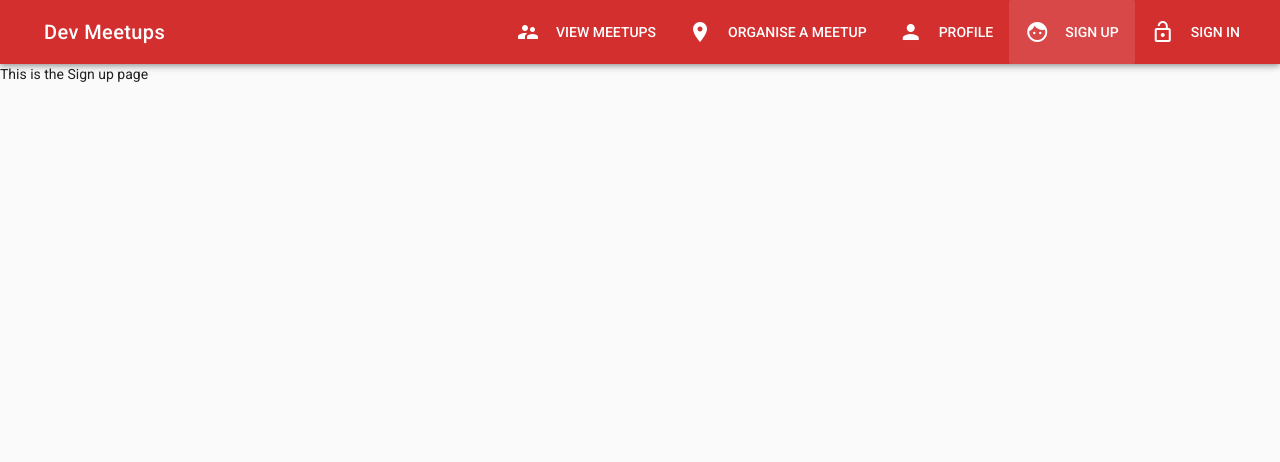
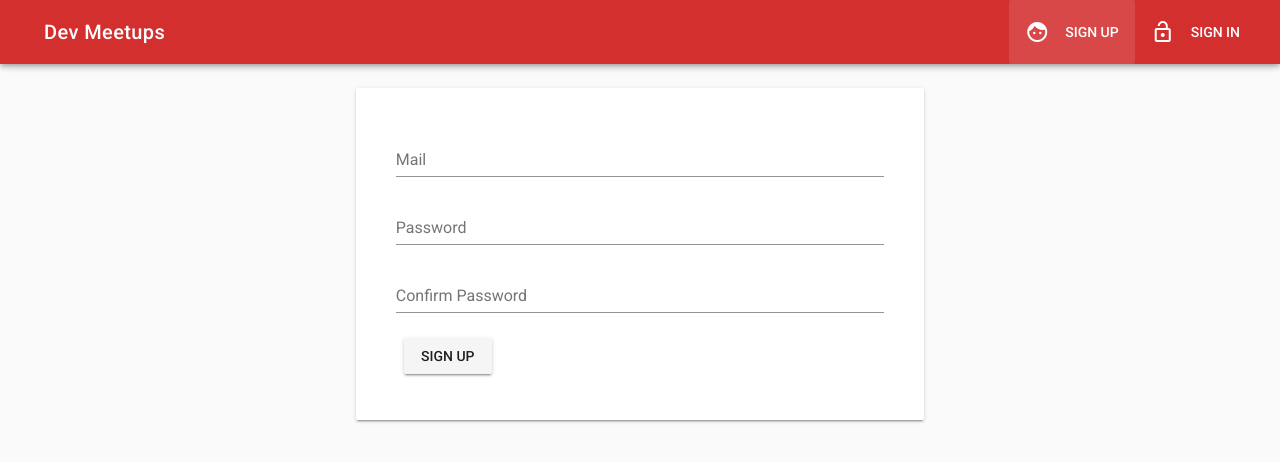
Before and after one commit to agathaco/vue-meetup-app, a Vue app: page /signup in a window 1280 px wide. Shown: the top 462 px of the page. Built offline with nearby package versions, Linux system fonts and the light colour scheme.

Commit message:
adding authentication

```diff
--- a/package.json
+++ b/package.json
@@ -11,7 +11,9 @@
     "build": "node build/build.js"
   },
   "dependencies": {
+    "firebase": "^5.0.3",
     "moment": "^2.22.1",
+    "npm": "^6.0.1",
     "vue": "^2.5.2",
     "vue-router": "^3.0.1",
     "vuetify": "^1.0.0",
--- a/src/App.vue
+++ b/src/App.vue
@@ -2,7 +2,7 @@
   <v-app>
     <v-navigation-drawer temporary fixed app v-model="sideNav">
       <v-list dense>
-        <v-list-tile v-for="item in items" :key="item.text" router :to="item.link">
+        <v-list-tile v-for="item in menuItems" :key="item.text" router :to="item.link">
           <v-list-tile-action>
             <v-icon left>{{item.icon}}</v-icon>
           </v-list-tile-action>
@@ -17,7 +17,7 @@
       <v-toolbar-title><router-link to="/" tag="span" style="cursor:pointer">Dev Meetups</router-link></v-toolbar-title>
       <v-spacer></v-spacer>
       <v-toolbar-items class="hidden-xs-only">
-        <v-btn flat v-for="item in items" :key="item.text" :to="item.link">
+        <v-btn flat v-for="item in menuItems" :key="item.text" :to="item.link">
           <v-icon left>{{item.icon}}</v-icon>
           {{item.text}}</v-btn>
       </v-toolbar-items>
@@ -35,14 +35,26 @@
     data() {
       return {
         sideNav: false,
-        items: [
-        { icon: 'supervisor_account', text: 'View Meetups', link:'/meetups' },
-        { icon: 'room', text: 'Organise a Meetup' , link:'/meetups/new'},
-        { icon: 'person', text: 'Profile', link:'/profile' },
-        { icon: 'face', text:'Sign up', link:'/signup'},
-        { icon: 'lock_open', text: 'Sign in', link:'/signin'}
-        ]
       }
+    },
+    computed: {
+      menuItems() {
+        let menuItems = [
+          { icon: 'face', text:'Sign up', link:'/signup'},
+          { icon: 'lock_open', text: 'Sign in', link:'/signin'}
+        ];
+        if (this.userIsAuthenticated) {
+          menuItems = [
+            { icon: 'supervisor_account', text: 'View Meetups', link:'/meetups' },
+            { icon: 'room', text: 'Organise a Meetup' , link:'/meetups/new'},
+            { icon: 'person', text: 'Profile', link:'/profile' },
+          ]
+        }
+        return menuItems;
+      },
+      userIsAuthenticated () {
+        return this.$store.getters.user !== null && this.$store.getters.user !== undefined
+      },
     },
     name: 'App',
   };
--- a/src/components/User/Signup.vue
+++ b/src/components/User/Signup.vue
@@ -1,11 +1,79 @@
 <template>
-    <div>
-        <p>This is the Sign up page</p>
-    </div>
+  <v-container>
+    <v-layout row>
+      <v-flex xs12 sm6 offset-sm3>
+        <v-card>
+          <v-card-text>
+            <v-container>
+              <form @submit.prevent="onSignup">
+                <v-layout row>
+                  <v-flex xs12>
+                    <v-text-field name="email" label="Mail" id="email" v-model="email" type="email" required></v-text-field>
+                  </v-flex>
+                </v-layout>
+                <v-layout row>
+                  <v-flex xs12>
+                    <v-text-field name="password" label="Password" id="password" v-model="password" type="password" required></v-text-field>
+                  </v-flex>
+                </v-layout>
+                <v-layout row>
+                  <v-flex xs12>
+                    <v-text-field name="confirmPassword" label="Confirm Password" id="confirmPassword" v-model="confirmPassword" type="password" :rules="[comparePasswords]"></v-text-field>
+                  </v-flex>
+                </v-layout>
+                <v-layout row>
+                  <v-flex xs12>
+                    <v-btn type="submit">Sign up</v-btn>
+                  </v-flex>
+                </v-layout>
+              </form>
+            </v-container>
+          </v-card-text>
+        </v-card>
+      </v-flex>
+    </v-layout>
+  </v-container>
 </template>
 
 <script>
-
+  export default {
+    data() {
+      return {
+        email: '',
+        password: '',
+        confirmPassword: '',
+      }
+    },
+    computed: {
+      comparePasswords() {
+        return this.password !== this.confirmPassword ? 'Passwords do not match' : true
+      },
+      user() {
+        return this.$store.getters.user
+      }
+    },
+    watch: {
+      user(value) {
+        if (value !== null && value !== undefined) {
+          this.$router.push('/')
+        }
+      }
+    },
+    methods: {
+      onSignup() {
+        //Vuex
+        console.log({
+          email: this.email,
+          password: this.password,
+          confirmPassword: this.confirmPassword
+        })
+        this.$store.dispatch('signUserUp', {
+          email: this.email,
+          password: this.password
+        })
+      }
+    },
+  }
 </script>
 
 <style>
--- a/src/main.js
+++ b/src/main.js
@@ -1,11 +1,13 @@
 import Vue from 'vue';
 import Vuetify from 'vuetify';
+import * as firebase from 'firebase';
 import 'vuetify/dist/vuetify.min.css';
 import colors from 'vuetify/es5/util/colors';
 import App from './App';
 import router from './router';
 import { store } from './store';
-import DateFilter from './filters/date'
+import DateFilter from './filters/date';
+
 
 Vue.use(Vuetify, {
   theme: {
@@ -29,4 +31,14 @@ new Vue({
   router,
   store,
   render: h => h(App),
+  created() {
+    firebase.initializeApp({
+      apiKey: 'AIzaSyCiXLQmVvQyJOVOvIZIWxsKd5-asWut0QI',
+      authDomain: 'meetup-app-99e08.firebaseapp.com',
+      databaseURL: 'https://meetup-app-99e08.firebaseio.com',
+      projectId: 'meetup-app-99e08',
+      storageBucket: 'meetup-app-99e08.appspot.com',
+      messagingSenderId: '135071651927',
+    });
+  },
 });
--- a/src/store/index.js
+++ b/src/store/index.js
@@ -1,80 +1,100 @@
 import Vue from 'vue';
 import Vuex from 'vuex';
+import * as firebase from 'firebase';
 
 Vue.use(Vuex);
 
 export const store = new Vuex.Store({
   state: {
-    loadedMeetups: [
-      {
-        imageUrl:
-          'https://www.nationalgeographic.com/content/dam/travel/rights-exempt/Travel-2016/new-orleans/weekday-destination/french-quarter-new-orleans-louisiana.adapt.1900.1.jpg',
+    loadedMeetups: [{
+      imageUrl: 'https://www.nationalgeographic.com/content/dam/travel/rights-exempt/Travel-2016/new-orleans/weekday-destination/french-quarter-new-orleans-louisiana.adapt.1900.1.jpg',
       id: 'hgsefygshgf',
       title: 'Meetup in New Orleans',
       date: new Date(),
       location: 'New Orleans',
-        description: 'New Orleans New Orleans New Orleans New Orleans New Orleans'
+      description: 'New Orleans New Orleans New Orleans New Orleans New Orleans',
     },
     {
-        imageUrl:
-          'https://www.telegraph.co.uk/content/dam/Travel/Destinations/Europe/France/Nice/Nice%2C%20france-xlarge.jpg',
+      imageUrl: 'https://www.telegraph.co.uk/content/dam/Travel/Destinations/Europe/France/Nice/Nice%2C%20france-xlarge.jpg',
       id: 'ssdfdsfsdfds',
       title: 'Meetup in Nice',
       date: new Date(),
       location: 'Nice',
-        description: 'Nice Nice Nice Nice Nice Nice Nice'
+      description: 'Nice Nice Nice Nice Nice Nice Nice',
     },
     {
-        imageUrl:
-          'https://www.runsociety.com/wp-content/themes/runsociety-4/images/Singapore-Running-Events.jpg',
+      imageUrl: 'https://www.runsociety.com/wp-content/themes/runsociety-4/images/Singapore-Running-Events.jpg',
       id: 'hgfgfhgfhf',
       title: 'Meetup in Singapore',
       date: new Date(),
       location: 'Singapore',
-        description: 'Singapore Singapore Singapore Singapore Singapore Singapore'
+      description: 'Singapore Singapore Singapore Singapore Singapore Singapore',
     },
     ],
-    user: {
-      id: 'aukdhulhkh',
-      registeredMeetup: 'jkgjkhgjhjhgjh',
-    },
+    user: null,
   },
   mutations: {
     createMeetup(state, payload) {
       state.loadedMeetups.push(payload);
-    }
-
+    },
+    setUser(state, payload) {
+      state.user = payload;
+    },
   },
   actions: {
-    createMeetup({commit}, payload) {
-      const meetup = { //creating the meetup object isnt necessary, we could pass playload directly
+    createMeetup({ commit }, payload) {
+      const meetup = {
+        // creating the meetup object isnt necessary, we could pass playload directly
         title: payload.title,
         location: payload.location,
         imageUrl: payload.imageUrl,
         description: payload.description,
         date: payload.date,
-        id: "hjghkjgkhjg"
-      }
+        id: 'hjghkjgkhjg',
+      };
       // Reach out to firebase and store it
-      commit('createMeetup', meetup) // 'createMeetup is the mutation above
-    }
+      commit('createMeetup', meetup);
+      // 'createMeetup' is the mutation above
+    },
+    signUserUp({ commit }, payload) {
+      firebase.auth().createUserWithEmailAndPassword(payload.email, payload.password)
+        .then(
+          user => {
+            const newUser = {
+              id: user.uid,
+              registeredMeetups: [],
+            };
+            console.log(newUser.id);
+            commit('setUser', newUser);
+          },
+        )
+        .catch(
+          error => {
+            console.log(error);
+          },
+        );
+    },
   },
   getters: {
-    loadedMeetups: (state) => {  //sort all meetups by date
+    loadedMeetups: (state) => {
+      // sort all meetups by date
       return state.loadedMeetups.sort((a, b) => {
         return a.date > b.date;
       });
     },
-    loadedMeetup: (state) => { //load a meetup by id
+    loadedMeetup: (state) => { // load a meetup by id
       return (meetupId) => {
         return state.loadedMeetups.find(meetup => {
           return meetup.id === meetupId;
-          //returns true if the id of the meetup matches the id we passed above (meetupId)
+          // returns true if the id of the meetup matches the id we passed above (meetupId)
         });
       };
     },
     featuredMeetups(state, getters) {
       return getters.loadedMeetups.slice(0, 5);
     },
+    user (state) {
+      return state.user;
+    }
   },
 });
```
Also changed, not shown: 1 other file (tests, documents, lock files or other folders). Lines whose indentation alone changed are shown as unchanged.
